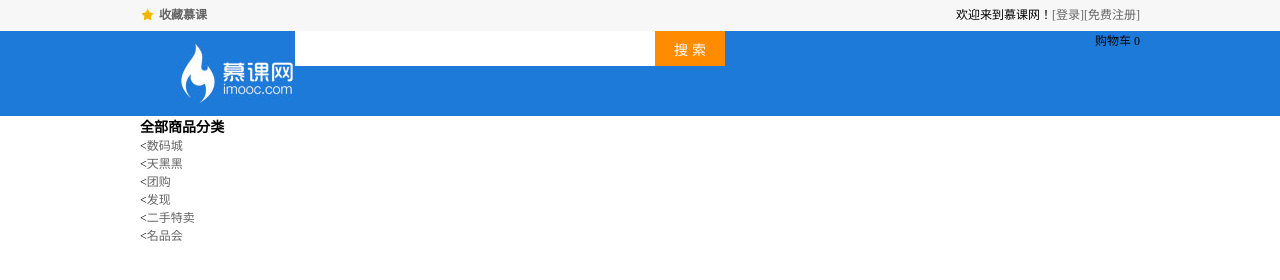
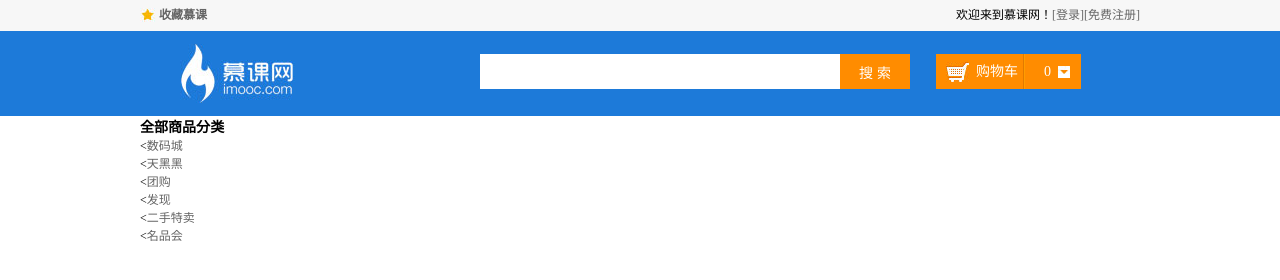
Before and after one commit to Rowling0825/dianshang, a plain HTML site: page index.html in a window 1280 px wide. Drawn offline with Linux system fonts and the light colour scheme.

Commit message:
0218 changes

```diff
--- a/index.html
+++ b/index.html
@@ -28,8 +28,8 @@
         			<input type="button" value="搜 索" class="search_btn fr">
         		</div>
         		<div class="shopCar fr">
-        			<span class="shopText">购物车</span>
-        			<span class="shopNum">0</span>
+        			<span class="shopText fl">购物车</span>
+        			<span class="shopNum fl">0</span>
         		</div>
         	</div>
         </div>
--- a/style/main.css
+++ b/style/main.css
@@ -37,11 +37,17 @@
 /*search*/
 .search_box{
 	width: 430px;
+	padding-top: 23px;
+	padding-left: 185px;
 }
 .search_text{
 	width: 350px;
 	height: 35px;
+	line-height: 35px\9;
+	/*css hack \9代表所有的IE浏览器*/
 	padding: 0 5px;
+	background-color: #FFF;
+
 }
 .search_btn{
 	background-color: #ff8c00;
@@ -50,3 +56,39 @@
 	font-size: 14px;
 	color:#FFF;
 }
+/*shopCar*/
+.shopCar{
+	width: 145px;
+	height: 35px;
+	background-color: #ff8c00;
+	margin-top: 23px;
+	/*在这里可以写上文字的一些样式，可以控制下面的*/
+	margin-right: 59px;
+}
+.shopText{
+	font-size: 14px;
+	color: #FFF;
+	/*font-family: "Microsoft YaHei","微软雅黑";*/
+	/*可以写成font:14px/35px 字体(字体大小 行高 字体)*/
+	line-height: 35px;
+	height:100%;
+	width: 87px;
+	border-right: #E27A00 solid 1px;
+	background:url(../images/icon/shopText.jpg) 10px center no-repeat;
+/*text-indent 首行缩进 文字偏离左边40px */
+	text-indent: 40px;
+}
+.shopNum{
+	width: 26px;
+	height: 100%;
+	border-left: #FF9C01 solid 1px;
+	font-size: 14px;
+	color: #FFF;
+	line-height: 35px;
+	background:url(../images/icon/jiantou_16.jpg) 33px
+	center no-repeat;
+	text-align: right;
+	padding-right: 29px;
+
+
+}
--- a/style/reset.css
+++ b/style/reset.css
@@ -15,6 +15,7 @@ li{
 input,select,textarea{
 	outline:none;
 	border: none;
+	background:none;
 }
 
 textarea{
```
Also changed, not shown: images/icon/jiantou_16.jpg (added), images/icon/shopText.jpg (added).
